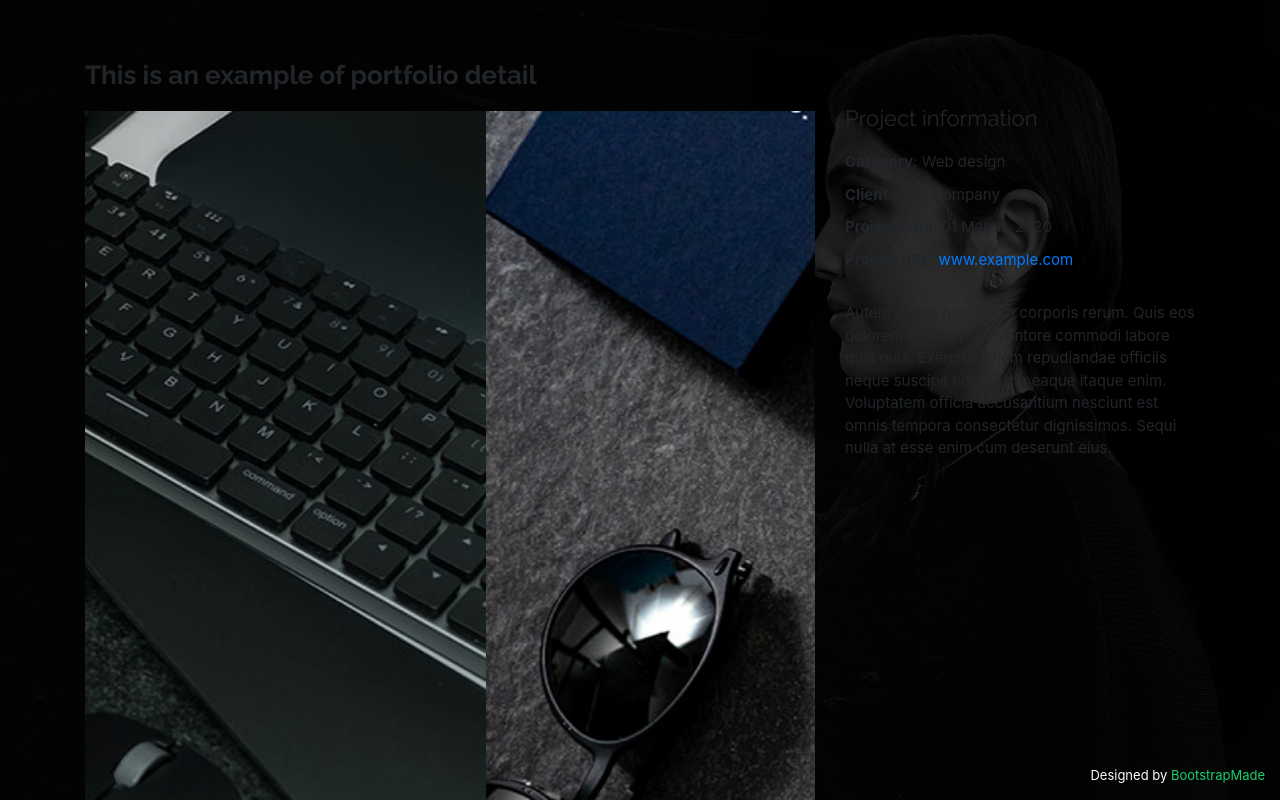
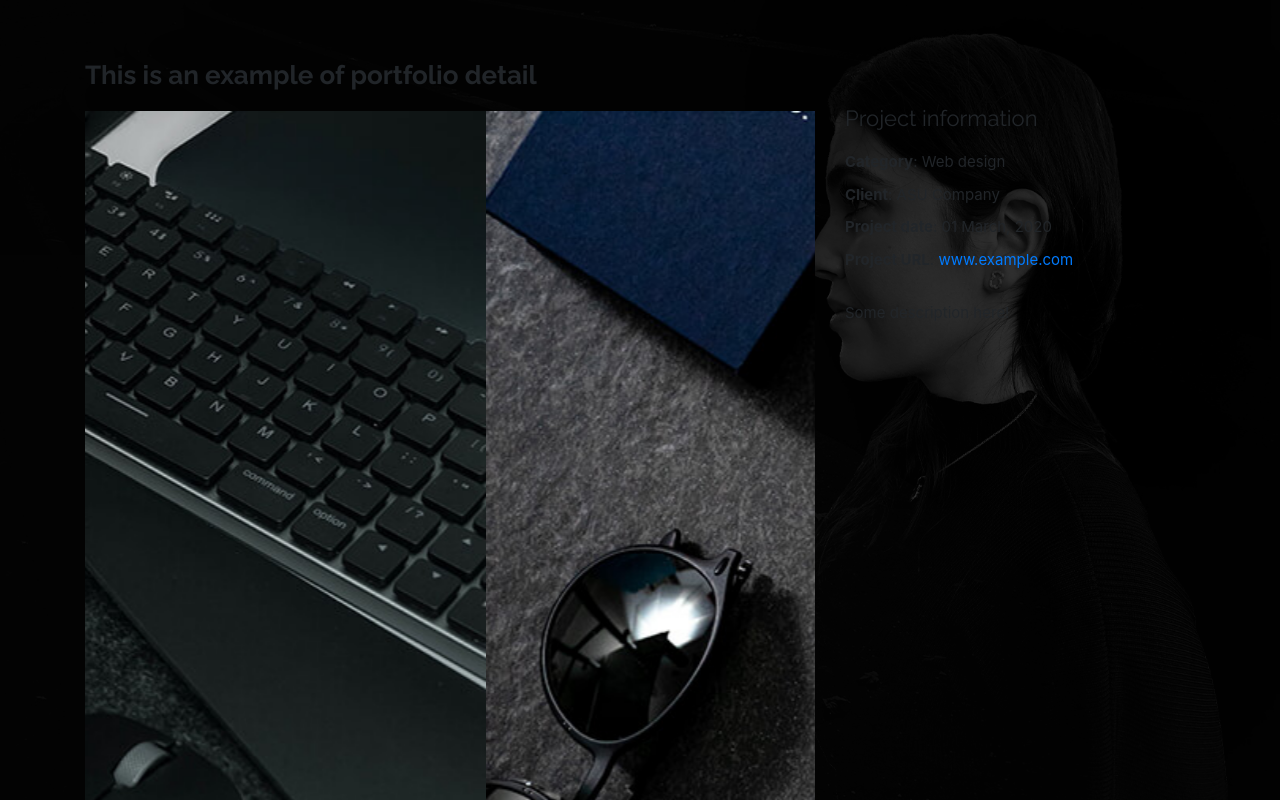
Before and after one commit to joaoss35/website-joana, a website with bundled scripts: page portfolio-details.html in a window 1280 px wide. Built offline with nearby package versions, Linux system fonts and the light colour scheme.

Commit message:
Update README file

```diff
--- a/portfolio-details.html
+++ b/portfolio-details.html
@@ -1,5 +1,7 @@
 <!DOCTYPE html>
 <html lang="en">
+
+ <!-- Some portfolio examples. -->
 
 <head>
   <meta charset="utf-8">
@@ -27,12 +29,6 @@
   <!-- Template Main CSS File -->
   <link href="assets/css/style.css" rel="stylesheet">
 
-  <!-- =======================================================
-  * Template Name: Personal - v2.4.0
-  * Template URL: https://bootstrapmade.com/personal-free-resume-bootstrap-template/
-  * Author: BootstrapMade.com
-  * License: https://bootstrapmade.com/license/
-  ======================================================== -->
 </head>
 
 <body>
@@ -64,7 +60,7 @@
             </ul>
 
             <p>
-              Autem ipsum nam porro corporis rerum. Quis eos dolorem eos itaque inventore commodi labore quia quia. Exercitationem repudiandae officiis neque suscipit non officia eaque itaque enim. Voluptatem officia accusantium nesciunt est omnis tempora consectetur dignissimos. Sequi nulla at esse enim cum deserunt eius.
+              Some description here!
             </p>
           </div>
 
@@ -74,14 +70,6 @@
     </div><!-- End Portfolio Details -->
 
   </main><!-- End #main -->
-
-  <div class="credits">
-    <!-- All the links in the footer should remain intact. -->
-    <!-- You can delete the links only if you purchased the pro version. -->
-    <!-- Licensing information: https://bootstrapmade.com/license/ -->
-    <!-- Purchase the pro version with working PHP/AJAX contact form: https://bootstrapmade.com/personal-free-resume-bootstrap-template/ -->
-    Designed by <a href="https://bootstrapmade.com/">BootstrapMade</a>
-  </div>
 
   <!-- Vendor JS Files -->
   <script src="assets/vendor/jquery/jquery.min.js"></script>
```
Also changed, not shown: .github/logo.png, .github/workflows/ci.yml (deleted), README.md, 3 other files.
